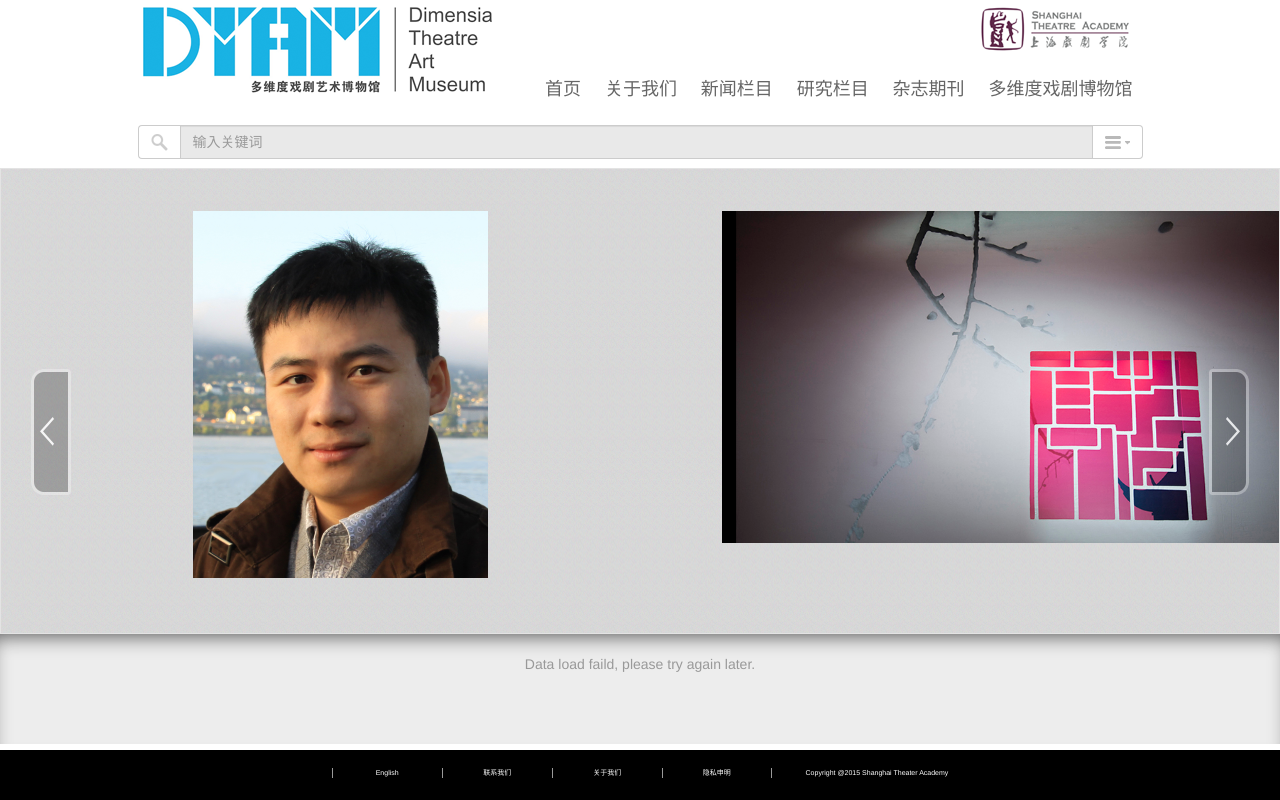
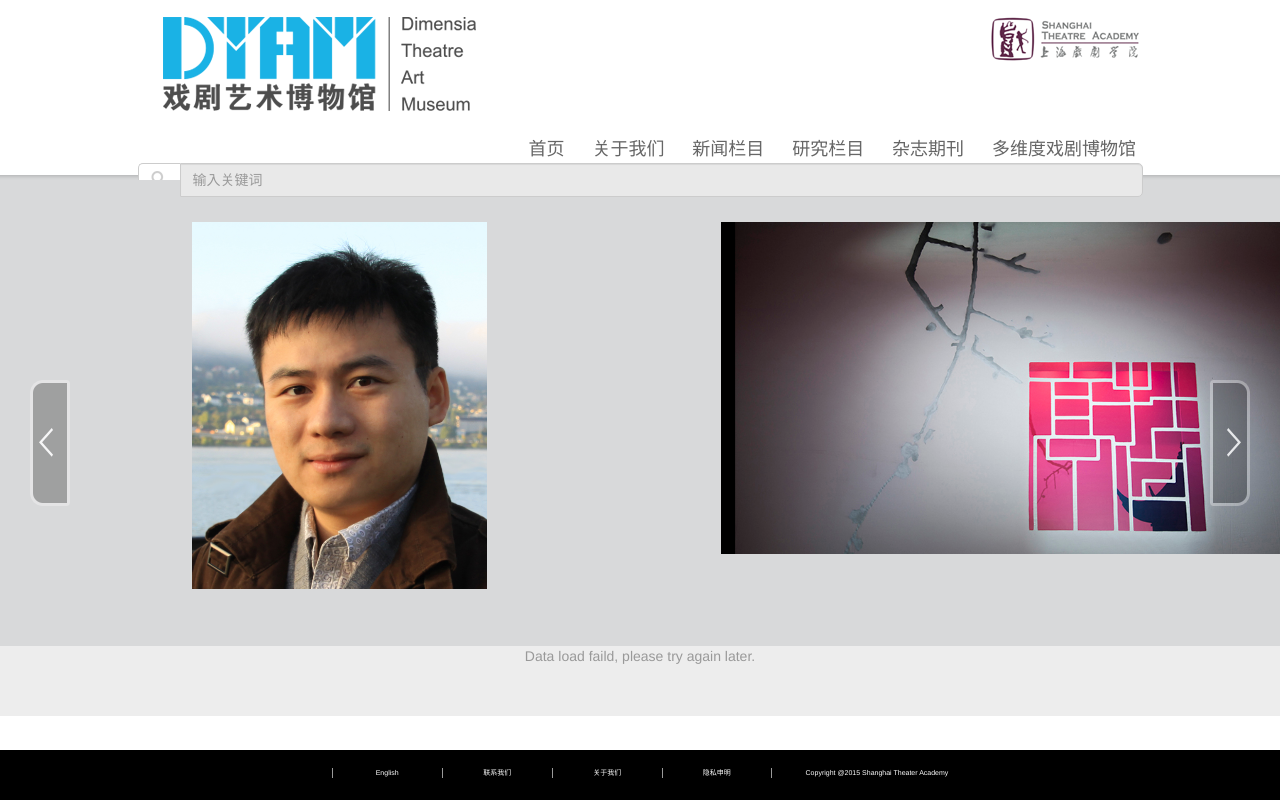
Before and after one commit to bucketzxm/opera-museum, a Django app: page / in a window 1280 px wide. Run offline with Django 3.2, Linux system fonts and the light colour scheme; data comes from the database, SQL or seed files in the repository; data that the repository does not hold is empty; parts of the project's set-up code (start-up, migrations or seed data) failed here and were passed over; some libraries are stand-ins or nearby versions; some web fonts are replaced.

Commit message:
Fix index's navbar

```diff
--- a/opera_museum/museum/static/museum/css/entry_detail.css
+++ b/opera_museum/museum/static/museum/css/entry_detail.css
@@ -6,10 +6,11 @@
     width: 100%;
     background-color: #ededed;
     padding: 20px 0px 20px 0px;
-
+    /*
     -moz-box-shadow:    inset 0 12px 20px -10px #555;
     -webkit-box-shadow: inset 0 12px 20px -10px #555;
     box-shadow:         inset 0 12px 20px -10px #555;
+    */
 }
 
 .museum-container {
--- a/opera_museum/museum/static/museum/css/index.css
+++ b/opera_museum/museum/static/museum/css/index.css
@@ -12,11 +12,11 @@
 .museum-main-container {
     width: 100%;
     background-color: #ededed;
-    padding: 20px 0px 20px 0px;
-
-    -moz-box-shadow:    inset 0 12px 20px -10px #555;
-    -webkit-box-shadow: inset 0 12px 20px -10px #555;
-    box-shadow:         inset 0 12px 20px -10px #555;
+    /*
+    -moz-box-shadow:    inset 0 12px 20px -10px #bebfc0;
+    -webkit-box-shadow: inset 0 12px 20px -10px #bebfc0;
+    box-shadow:         inset 0 12px 20px -10px #bebfc0;
+    */
 }
 
 .museum-container {
--- a/opera_museum/museum/static/museum/navbar/css/navbar.css
+++ b/opera_museum/museum/static/museum/navbar/css/navbar.css
@@ -1,18 +1,25 @@
+.Navigator {
+    padding: 17px 0px 9px 0px;
+    z-index: 670;
+    background: url("../img/shadow.png") repeat-x bottom;
+}
+
 .title {
-	margin: 7px auto 26px auto;
-	width: 1005px;
-	height: 92px;
+    margin: 0px auto;
+    margin-bottom: 26px;
+	width: 998px;
+	height: 94px;
 }
 
 .dtam {
 	float: left;
-    margin-left: 5px;
-    margin-right: 38px;
+    margin-left: 22px;
+    margin-right: 32px;
 }
 
 .school_logo {
     float: right;
-	margin-right: 14px;
+	<!-- margin-right: 14px; -->
 }
 
 .nav {
@@ -22,7 +29,7 @@
 
 .nav a {
 	display: inline-block;
-	margin: 0px 10px 0px 10px;
+	margin: 0px 3px 0px 21px;
 	color: #666;
     font-size: 18px;
     font-family: 'STHeiTi';
@@ -36,7 +43,6 @@
 
 .search {
 	margin: 0px auto;
-	margin-bottom: 9px;
 	width: 1005px;
     height: 34px;
 }
@@ -46,10 +52,18 @@
     height: 100%;
 }
 
+.input-group {
+    width: 100%;
+}
+
 .input-group-addon {
     background-color: #fff;
+    border-top-left-radius: 5px;
+    border-bottom-right-radius: 5px;
 }
 
 .form-control {
     background-color: #e9e9e9;
+    border-top-right-radius: 5px;
+    border-bottom-right-radius: 5px;
 }
--- a/opera_museum/museum/static/museum/slider/css/slider.css
+++ b/opera_museum/museum/static/museum/slider/css/slider.css
@@ -1,8 +1,7 @@
 .sliderBackground {
-	border: 1px solid #e3e3e3;
 	width: 100%;
     height: 466px;
-	background: url("../img/slider_background.png");
+	background-color: #d8d9da;
 	overflow: hidden;
     position: relative;
 }
--- a/opera_museum/museum/templates/import_navbar.html
+++ b/opera_museum/museum/templates/import_navbar.html
@@ -13,6 +13,7 @@
 {% endmacro %}
 
 {% macro navbar_div() %}
+    <div class="Navigator">
         <div class="title">
             <img class="dtam" src="/static/museum/navbar/img/DTAM_logo.png" alt="DTAM"/>
             <img class="school_logo" src="/static/museum/navbar/img/school_logo.png" alt="school_logo"/>
@@ -31,8 +32,8 @@
                 <div class="input-group">
                     <span class="input-group-addon"><img src="/static/museum/navbar/img/search.png"/></span>
                     <input class="form-control" type="text" placeholder="输入关键词" name="search"/>
-                <span class="input-group-addon"><img src="/static/museum/navbar/img/category.png"/></span>
                 </div>
             </form>
         </div>
+    </div>
 {% endmacro %}
--- a/opera_museum/museum/templates/index.html
+++ b/opera_museum/museum/templates/index.html
@@ -21,10 +21,10 @@
 {% block content %}
     {{ super() }}
 
-    {{ slider.slider_div("slider") }}
-    <div style="clear: both"></div>
+    <div class="museum-main-container">
+        {{ slider.slider_div("slider") }}
+        <div style="clear: both"></div>
 
-    <div class="museum-main-container">
         <div class="museum-container" role="main">
             {{ waterfall.waterfall_div(container_id="waterfall-container", render_id="waterfall-tpl", item_class="waterfall-item") }}
         </div>
```
Also changed, not shown: opera_museum/museum/static/museum/navbar/img/DTAM_logo.png, opera_museum/museum/static/museum/navbar/img/highlight.png, opera_museum/museum/static/museum/navbar/img/shadow.png (added). Lines whose indentation alone changed are shown as unchanged.
